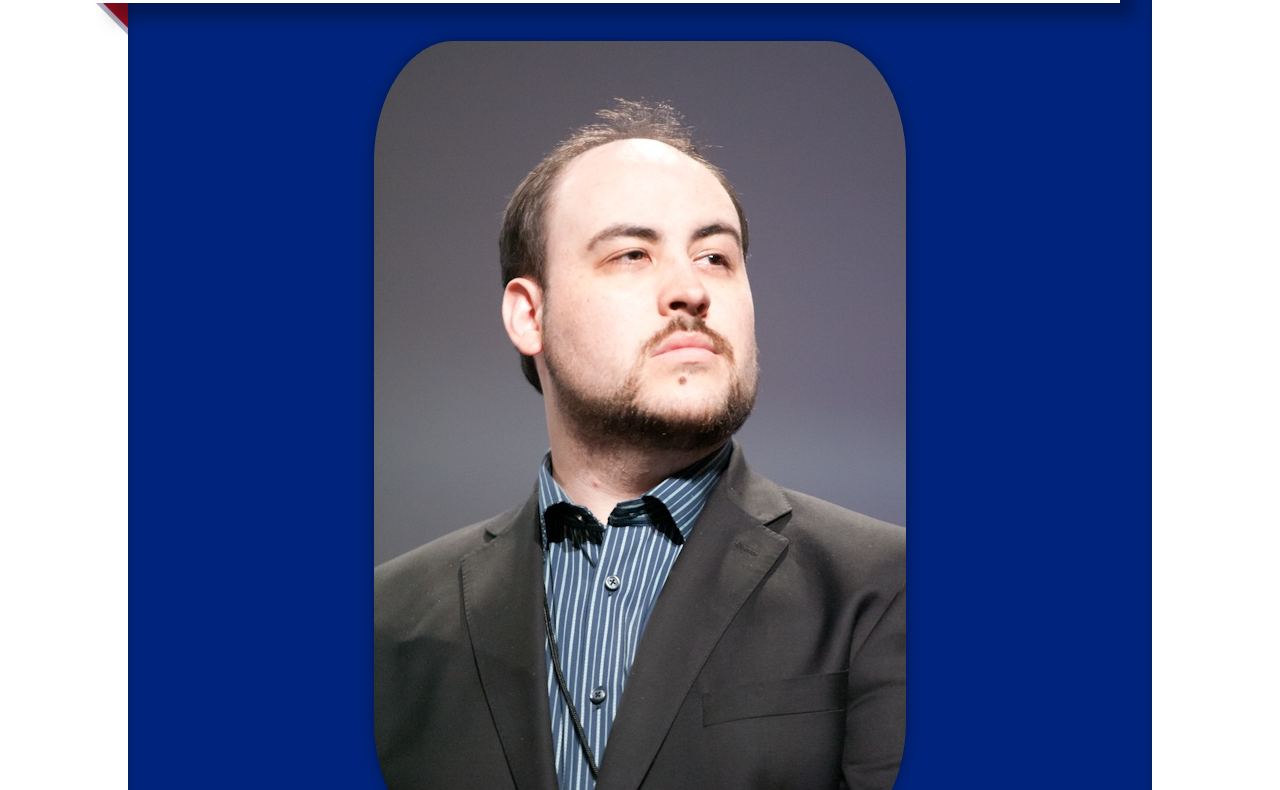
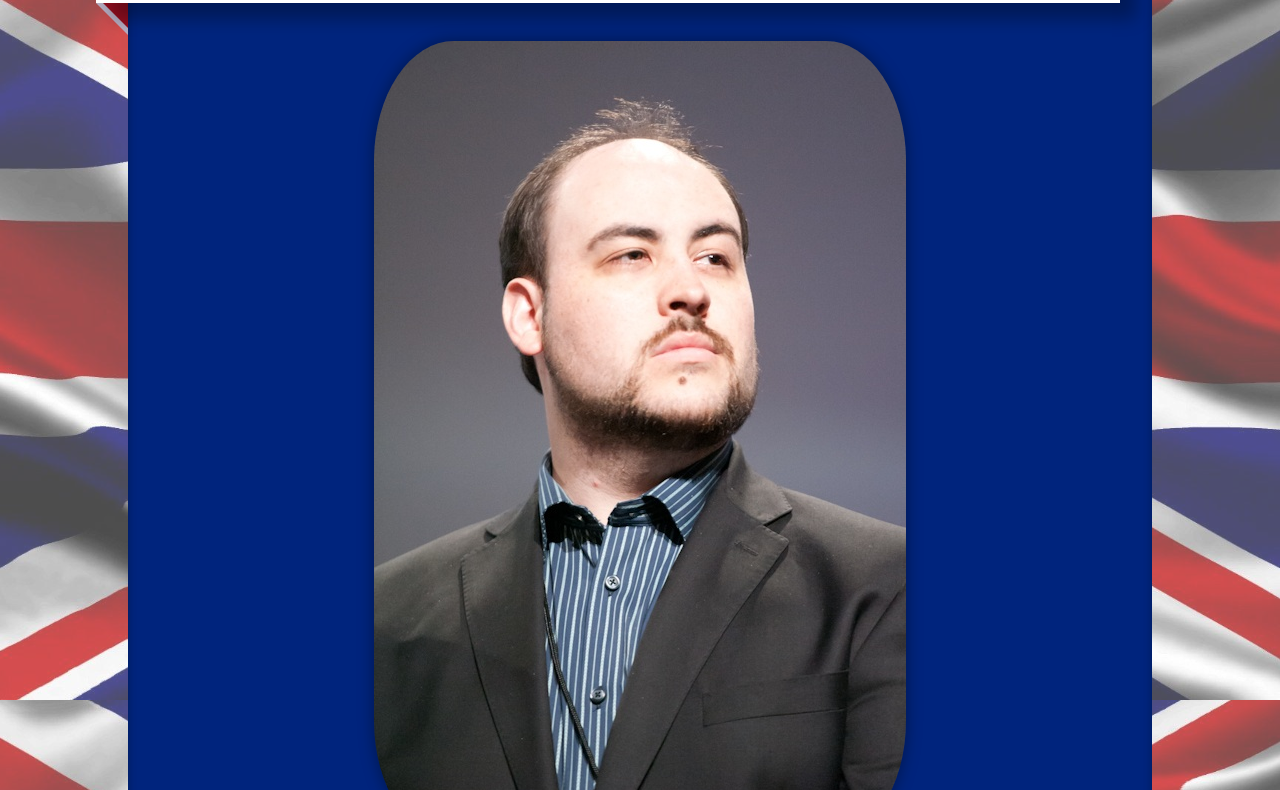
Before and after one commit to JeffBittle/fCCProjects, a plain HTML site: page Tribute/index.html in a window 1280 px wide. Shown: the part 100-890 px from the top of the page. Drawn offline with Linux system fonts and the light colour scheme.

Commit message:
Fix to the CSS image url path

```diff
--- a/Tribute/css/tribute.css
+++ b/Tribute/css/tribute.css
@@ -18,7 +18,7 @@ html {
   justify-content: center;
   align-items: start;
   line-height: 1.5;
-  background: linear-gradient(rgba(255,255,255,0.3),rgba(255,255,255,0.3)), url('./images/UnionJack.jpg') no-repeat center/cover;
+  background: linear-gradient(rgba(255,255,255,0.3),rgba(255,255,255,0.3)), url('../images/UnionJack.jpg') no-repeat center/cover;
   background-attachment: fixed;
 }
 
```
